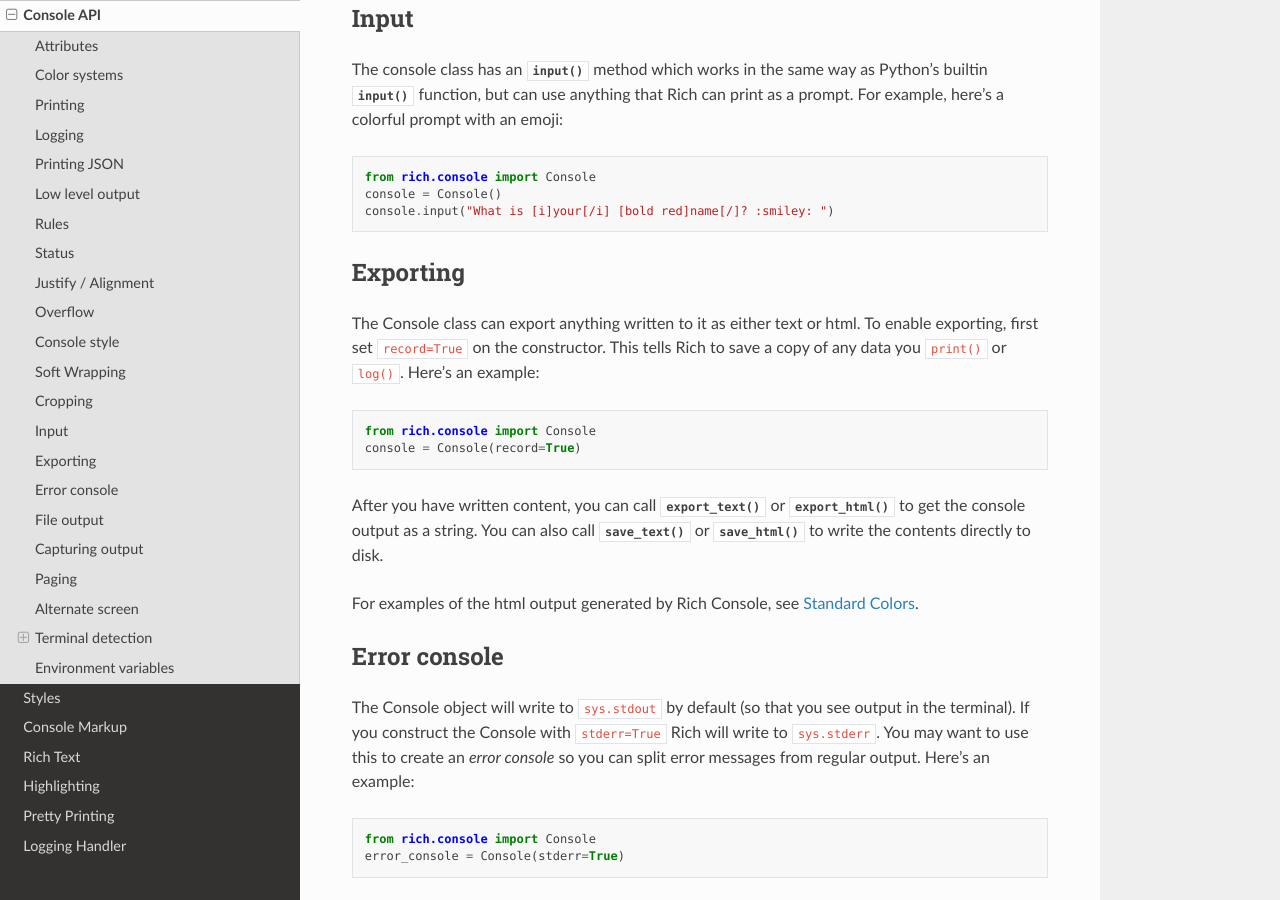
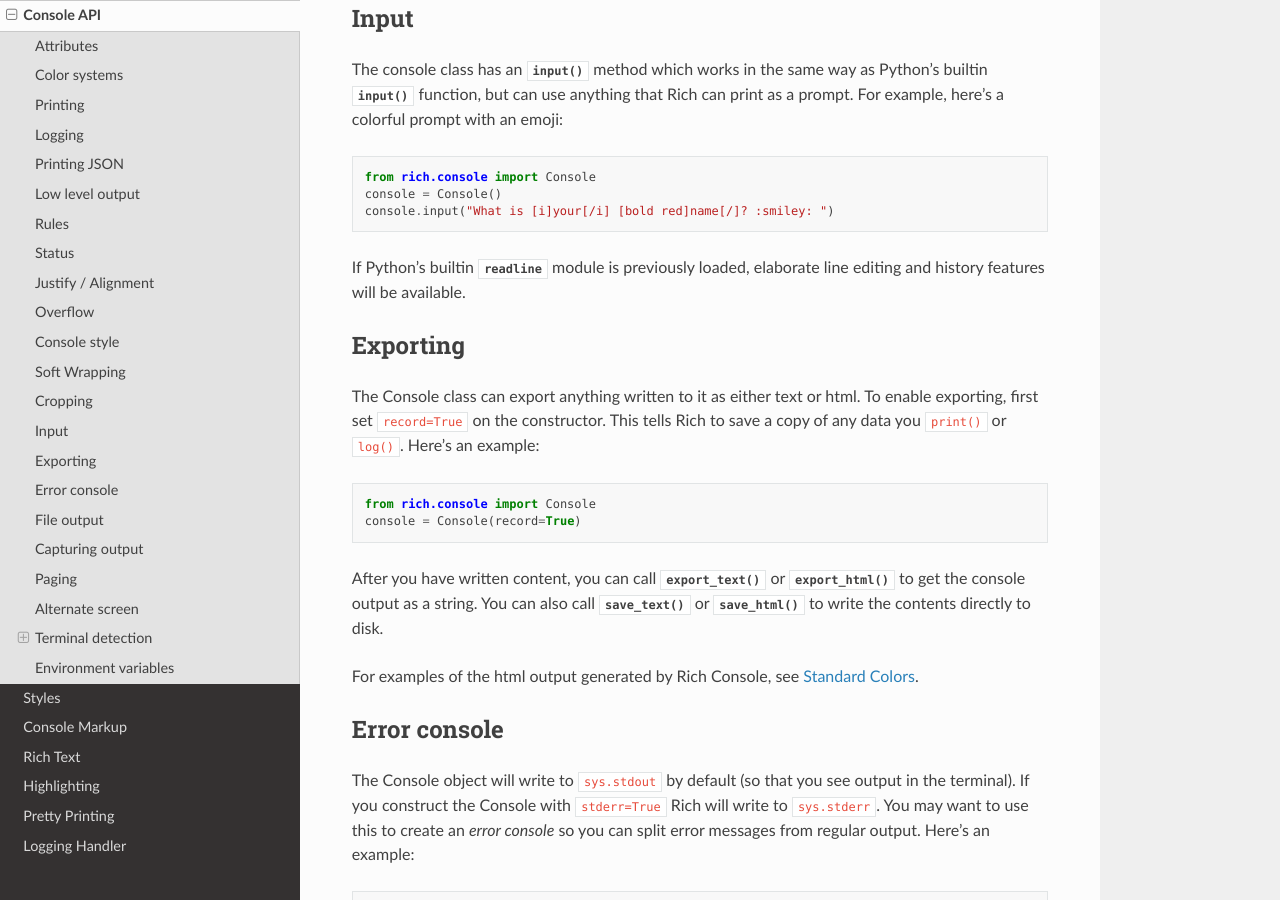
Before and after one commit to Textualize/rich, a Sphinx documentation site: the page built from docs/source/console.rst, in a window 1280 px wide and 900 px high, scrolled down 6192 px. Built offline with Sphinx 7.4.7 and the Read the Docs theme 2.0.0, drawn with Linux system fonts in a browser that asks for light colours.

Commit message:
Mention Python's buitin readline module in the docs

```diff
--- a/docs/source/console.rst
+++ b/docs/source/console.rst
@@ -244,6 +244,8 @@
     console = Console()
     console.input("What is [i]your[/i] [bold red]name[/]? :smiley: ")
 
+If Python's builtin :mod:`readline` module is previously loaded, elaborate line editing and history features will be available.
+
 Exporting
 ---------
 
```
